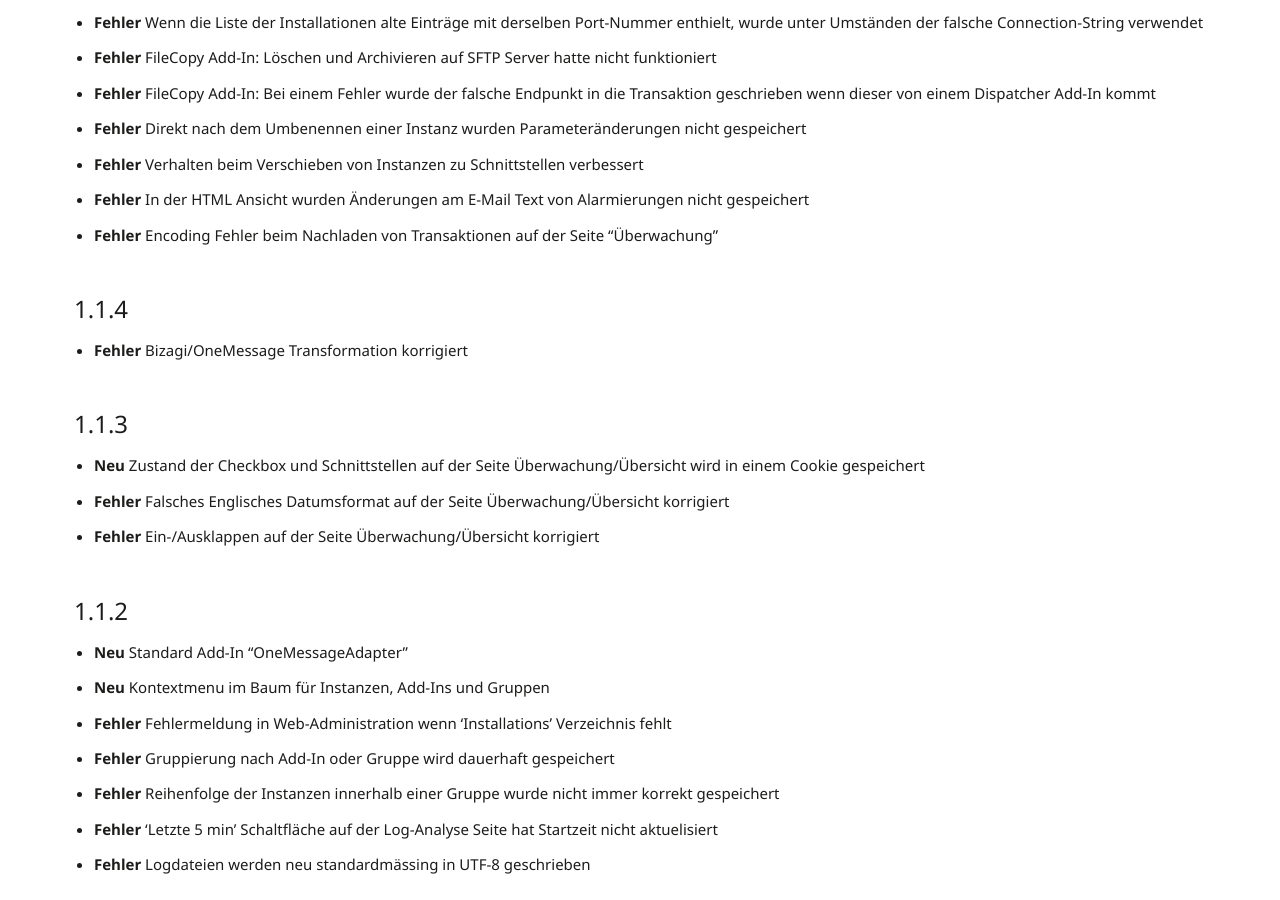
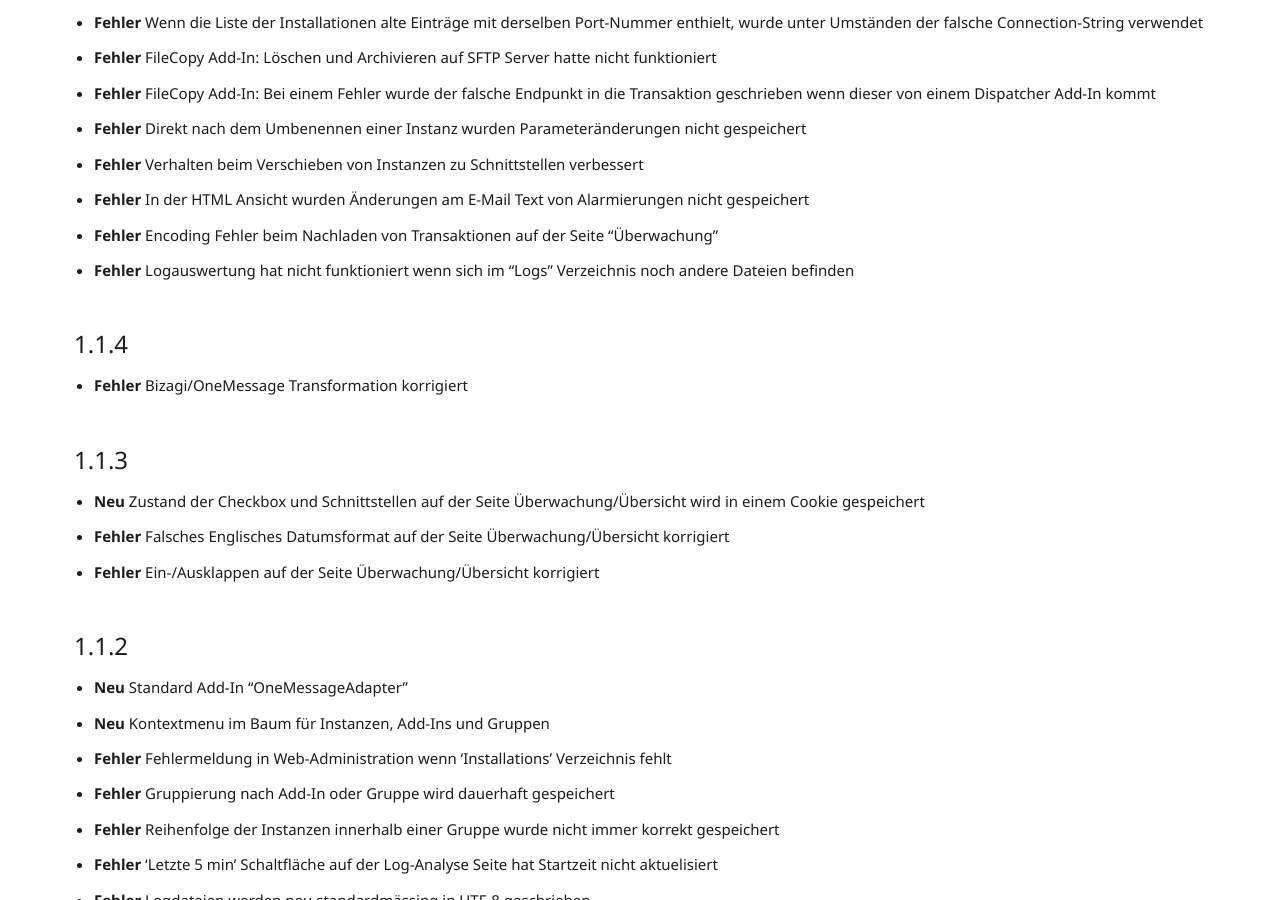
Before and after one commit to primesoft-group/oneconnexx-docs, a Jekyll site: the page built from _pages/setup/de/releasenotes.md, in a window 1280 px wide and 900 px high, scrolled down 685 px. Built offline with Jekyll 4.4.1, drawn with Linux system fonts in a browser that asks for light colours; nearby versions of some CDN libraries; some web fonts are replaced.

Commit message:
Update releasenotes.md

```diff
--- a/_pages/setup/de/releasenotes.md
+++ b/_pages/setup/de/releasenotes.md
@@ -21,6 +21,7 @@ permalink: "setup/de/releasenotes/"
 * __Fehler__ Verhalten beim Verschieben von Instanzen zu Schnittstellen verbessert
 * __Fehler__ In der HTML Ansicht wurden Änderungen am E-Mail Text von Alarmierungen nicht gespeichert
 * __Fehler__ Encoding Fehler beim Nachladen von Transaktionen auf der Seite "Überwachung"
+* __Fehler__ Logauswertung hat nicht funktioniert wenn sich im "Logs" Verzeichnis noch andere Dateien befinden
 
 
 #### 1.1.4
```
